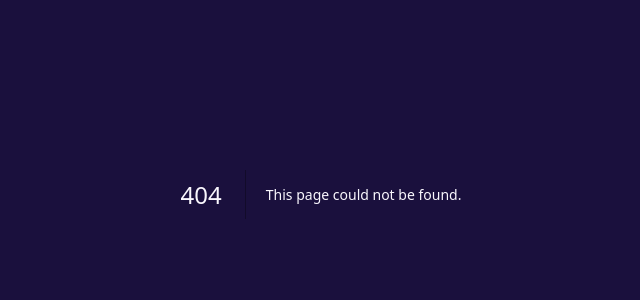
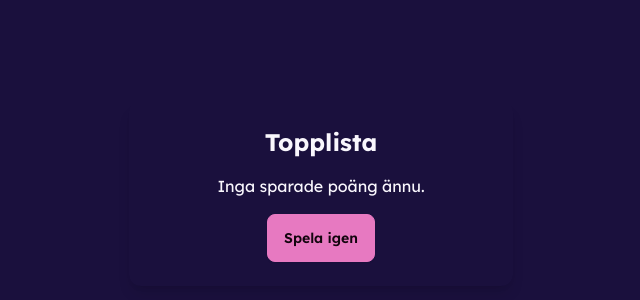
Before and after one commit to Hampus2001/quizkampen, a Next.js app: page /highscores in a window 1280 px wide. Before the commit this address had no page. Shown: the part 206-506 px from the top of the page, without its empty margins (319-959 px from the left). Built offline with nearby package versions, Linux system fonts and the light colour scheme.

Commit message:
Added a highscore page

```diff
--- /dev/null
+++ b/src/pages/highscores.js
@@ -0,0 +1,34 @@
+import Link from "next/link";
+import { useEffect, useState } from "react";
+
+export default function Scores() {
+  const [highScores, setHighScores] = useState([]);
+
+  useEffect(() => {
+    const storedScores =
+      JSON.parse(localStorage.getItem("quizHighScores")) || [];
+    setHighScores(storedScores);
+  }, []);
+
+  return (
+    <div className="flex items-center justify-center min-h-screen ">
+      <div className=" shadow-lg rounded-xl p-6 w-96 text-center">
+        <h1 className="text-2xl font-bold mb-4">Topplista</h1>
+        {highScores.length === 0 ? (
+          <p className="">Inga sparade poäng ännu.</p>
+        ) : (
+          <ul className="space-y-2">
+            {highScores.map((score, index) => (
+              <li key={index} className="p-2 rounded-md font-semibold text-lg">
+                {index + 1}. {score.username}: {score.score} poäng
+              </li>
+            ))}
+          </ul>
+        )}
+        <Link href="/quiz" className="btn btn-primary mt-4">
+          Spela igen
+        </Link>
+      </div>
+    </div>
+  );
+}
```
